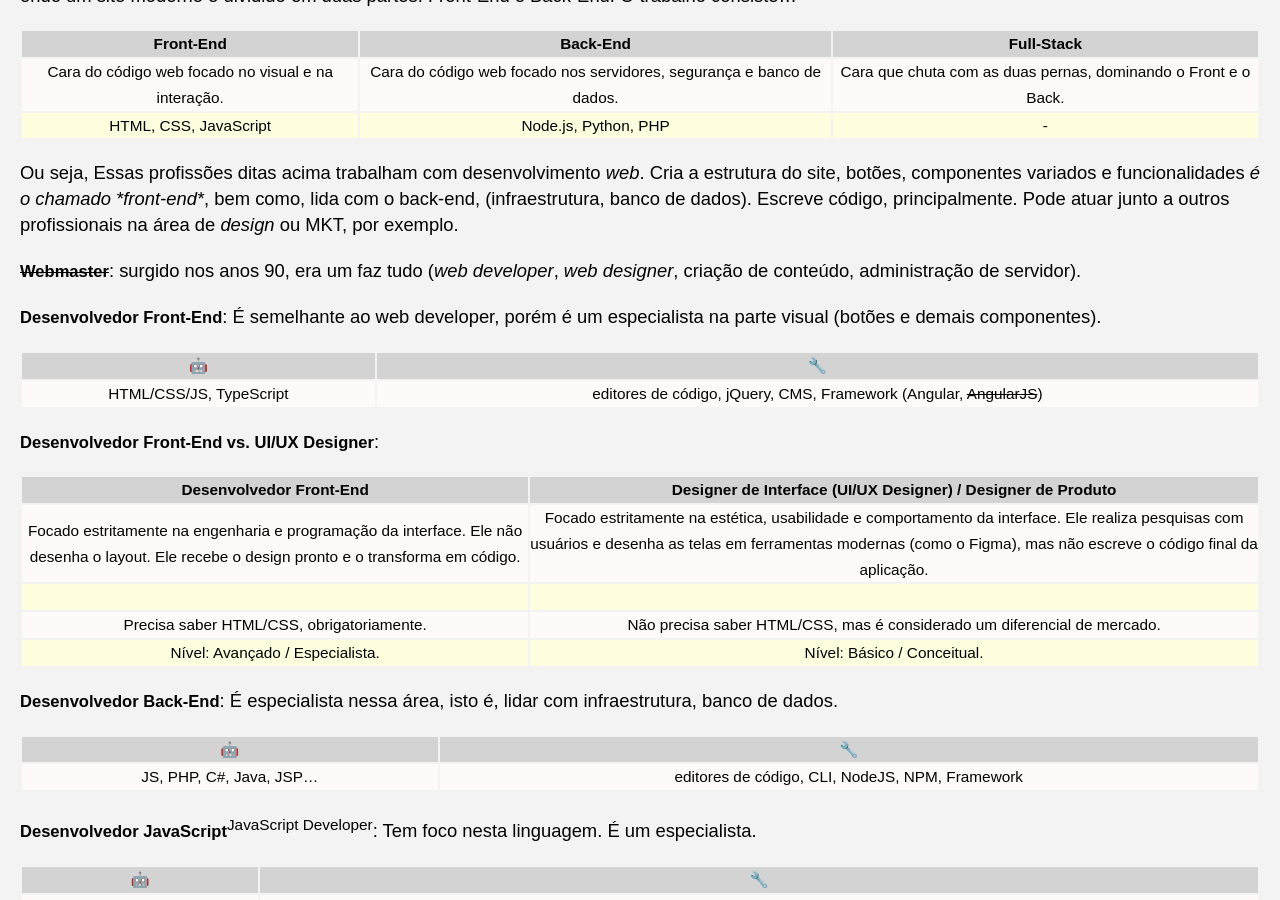
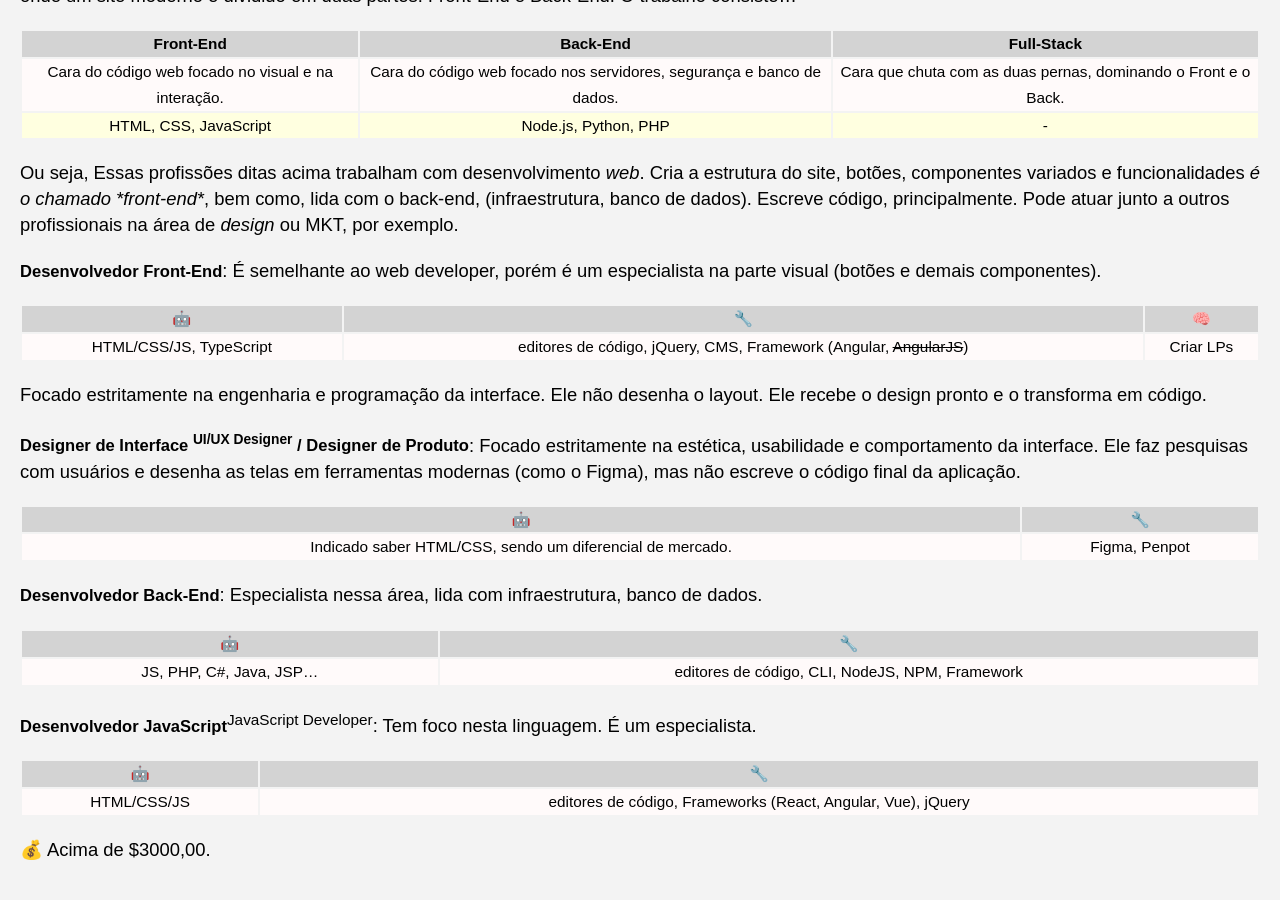
Before and after one commit to Joesynth/joesynth.github.io, a Jekyll site: the page built from _posts/2021-01-03-profissionais-de-informatica.md, in a window 1280 px wide and 900 px high, scrolled down 1027 px. Built offline with Jekyll 4.4.1, drawn with Linux system fonts in a browser that asks for light colours; some of the changed text lies outside the part shown.

Commit message:
Revise web development roles and responsibilities

```diff
--- a/_posts/2021-01-03-profissionais-de-informatica.md
+++ b/_posts/2021-01-03-profissionais-de-informatica.md
@@ -42,26 +42,25 @@ Fizemos um resumo mostrando a profissão e coisas que devemos estar espertos! Pa
 
 Ou seja,  Essas profissões ditas acima trabalham com desenvolvimento *web*. Cria a estrutura do site, botões, componentes variados e funcionalidades _é o chamado *front-end*_, bem como, lida com o back-end, (infraestrutura, banco de dados). Escreve código, principalmente. Pode atuar junto a outros profissionais na área de *design* ou MKT, por exemplo.
 
-<del>**Webmaster**</del>: surgido nos anos 90, era um faz tudo (*web developer*, *web designer*, criação de conteúdo, administração de servidor).
 
 **Desenvolvedor Front-End**: É semelhante ao web developer, porém é um especialista na parte visual (botões e demais componentes).
 
-| 🤖️ | 🔧️ |
-| :---: | :---: |
-|HTML/CSS/JS, TypeScript|editores de código, jQuery, CMS, Framework (Angular, <del>AngularJS</del>)|
+| 🤖️ | 🔧️ |🧠|
+| :---: | :---: |:---: |
+|HTML/CSS/JS, TypeScript|editores de código, jQuery, CMS, Framework (Angular, <del>AngularJS</del>)|Criar LPs|
+
+Focado estritamente na engenharia e programação da interface. Ele não desenha o layout.
+Ele recebe o design pronto e o transforma em código.
 
 
-**Desenvolvedor Front-End vs. UI/UX Designer**:
+**Designer de Interface <sup>UI/UX Designer</sup> / Designer de Produto**: Focado estritamente na estética, usabilidade e comportamento da interface. Ele faz pesquisas com usuários e desenha as telas em ferramentas modernas (como o Figma), mas não escreve o código final da aplicação.
 
-|Desenvolvedor Front-End|Designer de Interface (UI/UX Designer) / Designer de Produto|
+|🤖️|🔧️|
 |:---:|:---:|
-|Focado estritamente na engenharia e programação da interface. Ele não desenha o layout. Ele recebe o design pronto e o transforma em código.|Focado estritamente na estética, usabilidade e comportamento da interface. Ele realiza pesquisas com usuários e desenha as telas em ferramentas modernas (como o Figma), mas não escreve o código final da aplicação.
-|
-|Precisa saber HTML/CSS, obrigatoriamente.|Não precisa saber HTML/CSS, mas é considerado um diferencial de mercado.|
-|Nível: Avançado / Especialista.|Nível: Básico / Conceitual.|
+|Indicado saber HTML/CSS, sendo um diferencial de mercado.|Figma, Penpot|
 
 
-**Desenvolvedor Back-End**: É especialista nessa área, isto é, lidar com infraestrutura, banco de dados.
+**Desenvolvedor Back-End**: Especialista nessa área, lida com infraestrutura, banco de dados.
 
 | 🤖️ | 🔧️ |
 | :---: | :---: |
@@ -141,6 +140,8 @@ Metodologia de trabalho (Scrum, Kanban).</small>
 
 
 
+<small>**Webmaster**: surgido nos anos 90, era um faz tudo (*web developer*, *web designer*, criação de conteúdo, administração de servidor).
+</small>
 
 ## 🎨️ Área de design
 Uma linguagem de computador pode ser vital ou uma aliada nesse campo de trabalho. Exemplos de profissões na área de design:
@@ -150,8 +151,17 @@ Uma linguagem de computador pode ser vital ou uma aliada nesse campo de trabalho
 - designer gráfico
 - brand designer
 
+###### Web designer
 
-<img src="https://chiefofdesign.com.br/wp-content/uploads/2015/01/webdesigner1-1.png" width="119" height="67" />**Webdesigner**: Cria sites, páginas. Lida com programação, usabilidade, etc. A profissão é uma extensão do *design* gráfico, onde o foco é na criação de web sites.
+<img src="https://chiefofdesign.com.br/wp-content/uploads/2015/01/webdesigner1-1.png" width="120" />**Webdesigner**: Cria sites, páginas. Lida com programação, usabilidade, etc. A profissão é uma extensão do *design* gráfico, onde o foco é na criação de web sites.
+
+|🤖️|🔧️|🧠|
+| :---: | :---: |
+|HTML/CSS| Penpot, Inkscape (opcional) | Criar LPs|
+
+💰 Acima de $3000,00.
+
+###### Um pouco de história
 
 Profissão antiga, anos 90 era um profissional generalista e visual.
 
@@ -162,11 +172,11 @@ Profissão antiga, anos 90 era um profissional generalista e visual.
 
 Com o aumento da complexidade da internet e o surgimento das aplicações web modernas, a profissão de Web Designer desmembrou-se em Desenvolvedor Front-End e UI/UX Designer.
 
-| 🤖️ | 🔧️ |
-| :---: | :---: |
-|HTML/CSS| Penpot, Inkscape |
 
-💰 Acima de $3000,00, é o que ganha um programador HTML e CSS.
+
+
+
+
 
 ###### Exemplos de classificados
 
```
